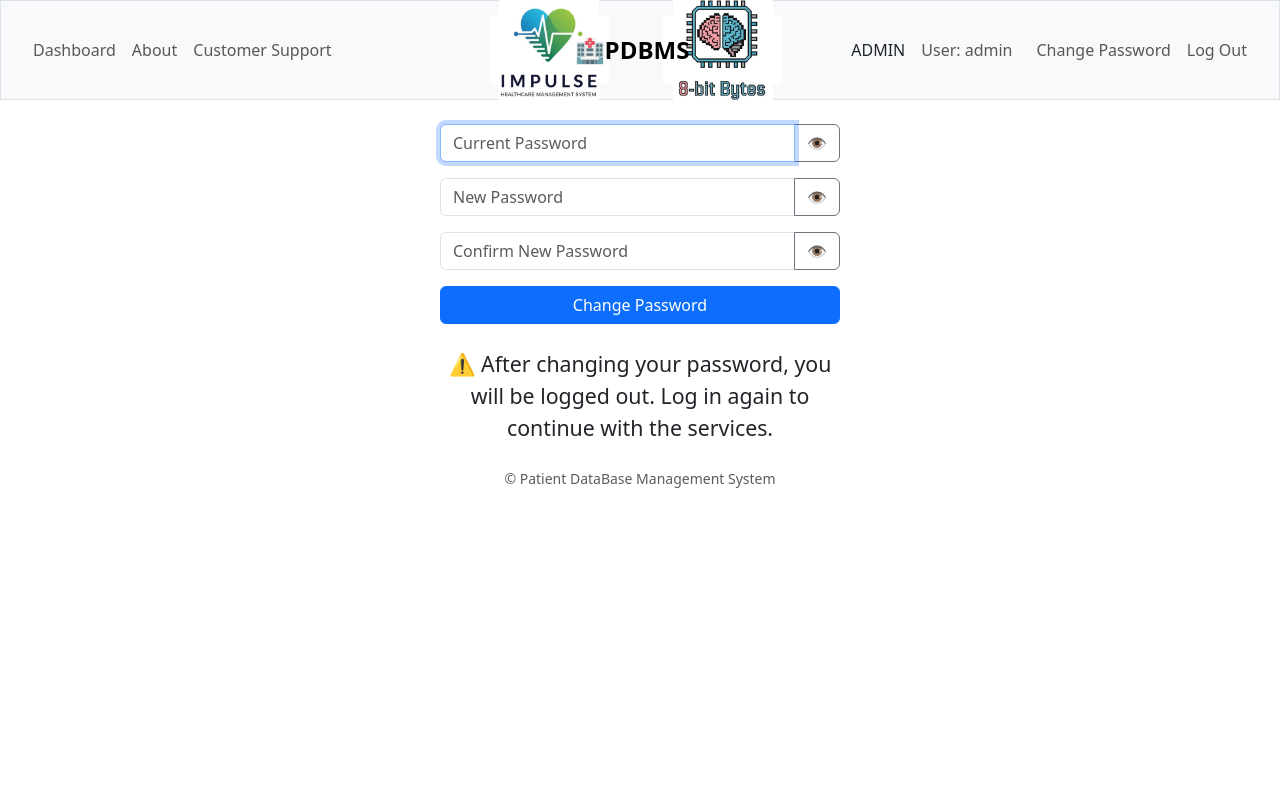
After one commit to ibmpdbms/PDBMS, a Flask app: page /change_password in a window 1280 px wide. The commit adds this page. Run offline with Flask 3, Linux system fonts and the light colour scheme; a user stored in the database is signed in; some libraries are stand-ins or nearby versions.

Commit message:
Latest changes Saved

```diff
--- a/app.py
+++ b/app.py
@@ -1,22 +1,28 @@
 import os
+from dotenv import load_dotenv
 from cs50 import SQL
-from flask import Flask, flash, redirect, render_template, request, session, url_for, send_file
+from flask import Flask, flash, redirect, render_template, request, session, url_for, send_file, jsonify
 from flask_session import Session
 from werkzeug.security import check_password_hash, generate_password_hash
-from werkzeug.utils import secure_filename
 from datetime import datetime
 from zoneinfo import ZoneInfo
-import pandas as pd
 from helpers import apology, login_required
-import time
 import uuid
-
+from fpdf import FPDF
+import tempfile
+from ibm_watson import NaturalLanguageUnderstandingV1
+from ibm_cloud_sdk_core.authenticators import IAMAuthenticator
+from ibm_watson.natural_language_understanding_v1 import Features, KeywordsOptions, CategoriesOptions
+formatted_time = datetime.now(ZoneInfo("Asia/Kolkata"))
+now_in_india = formatted_time.strftime("%Y-%m-%d %H:%M:%S %Z")
 app = Flask(__name__)
 app.config["SESSION_PERMANENT"] = False
 app.config["SESSION_TYPE"] = "filesystem"
 Session(app)
 app.config['UPLOAD_FOLDER'] = "uploads"
 db = SQL("sqlite:///data.db")
+app.secret_key = os.getenv("SECRET_KEY")
+load_dotenv()
 
 @app.route("/")
 @login_required
@@ -42,7 +48,7 @@ def login():
         rows = db.execute("SELECT * FROM users WHERE username = ?", username)
 
         if len(rows) != 1 or not check_password_hash(rows[0]["hash"], password):
-            return apology("invalid username and/or password", 403)
+            return apology("Invalid username and/or password", 403)
 
         session["user_id"] = rows[0]["id"]
         session["role"] = rows[0]["role"]
@@ -66,6 +72,44 @@ def login():
 
 
     return render_template("login.html")
+
+
+@app.route("/change_password", methods=["GET", "POST"])
+@login_required
+def change_pw():
+    if request.method == "POST":
+        curr_pw = request.form.get("curr_pw")
+        new_pw = request.form.get("new-password")
+        confirmation_new_pw = request.form.get("confirmation-new-pw")
+
+        if not curr_pw:
+            return apology(f"{session['role'].capitalize()} must provide old password")
+        if not new_pw:
+            return apology("Must Provide New Password")
+        if not confirmation_new_pw:
+            return apology("Must Provide Confirmation Password")
+
+        rows = db.execute("SELECT * FROM users WHERE id = ?", session["user_id"])
+        stored_hash = rows[0]["hash"]
+
+        if not check_password_hash(stored_hash, curr_pw):
+            return apology("Current Password is Incorrect")
+
+        if new_pw != confirmation_new_pw:
+            return apology("Passwords Do not Match!")
+
+        if check_password_hash(stored_hash, new_pw):
+            return apology("New password cannot be the same as the old password")
+
+        hash = generate_password_hash(new_pw)
+        db.execute("UPDATE users SET hash = ? WHERE id = ?", hash, session["user_id"])
+
+        flash("✅ Password Changed Successfully! Please log in again.")
+        session.clear()
+        return redirect(url_for("login", msg="Password changed successfully"))
+    else:
+        return render_template("change_password.html")
+
 
 @app.route("/confirm_delete/<patient_code>")
 @login_required
@@ -145,8 +189,8 @@ def add_patient():
             INSERT INTO records (patient_name, blood_group, weight, height,
                                  allergies, past_treatments, past_diseases,
                                  doctor_name, room_number, past_doctor_name,
-                                 insurance_company, patient_code)
-            VALUES (?, ?, ?, ?, ?, ?, ?, ?, ?, ?, ?, ?)
+                                 insurance_company, doctor_notes,patient_code,date)
+            VALUES (?, ?, ?, ?, ?, ?, ?, ?, ?, ?, ?, ?, ?, ?)
         """,
            patient_name,
            request.form.get("blood_group"),
@@ -159,7 +203,9 @@ def add_patient():
            request.form.get("room_number"),
            request.form.get("past_doctor_name").strip().upper(),
            request.form.get("insurance_company").strip().upper(),
-           patient_code
+           request.form.get("doctor_notes"),
+           patient_code,
+           now_in_india
         )
         flash(f"Patient record added successfully! Patient Code: {patient_code}")
         return redirect("/staff_dashboard")
@@ -185,23 +231,41 @@ def patient_detail(patient_code):
     return render_template("patient_detail.html", patient=patient[0])
 
 
-
-
 @app.route("/search_patient")
 @login_required
 def search_patient():
     if session.get("role") not in ["staff", "admin"]:
         return apology("access denied", 403)
 
-    query = request.args.get("q")
-    patients = []
+    # Render the template that contains the search UI
+    return render_template("search_patient.html")
+
+
+@app.route("/api/search_patient")
+@login_required
+def api_search_patient():
+    if session.get("role") not in ["staff", "admin"]:
+        return {"error": "access denied"}, 403
+
+    query = request.args.get("q", "").strip()
     if query:
         patients = db.execute("""
-            SELECT * FROM records
+            SELECT patient_name, room_number, patient_code
+            FROM records
             WHERE patient_name LIKE ? OR room_number LIKE ?
+            ORDER BY patient_name ASC
         """, f"%{query}%", f"%{query}%")
+    else:
+        patients = db.execute("""
+            SELECT patient_name, room_number, patient_code
+            FROM records
+            ORDER BY patient_name ASC
+        """)
 
-    return render_template("search_patient.html", patients=patients)
+    return {"patients": patients}
+
+
+
 
 @app.route("/register", methods=["GET", "POST"])
 def register():
@@ -239,48 +303,6 @@ def register():
 
         flash(f"✅ Patient registered successfully! UUID: {user_uuid}")
         return redirect("/patient_dashboard")
-
-
-# @app.route("/register", methods=["GET", "POST"])
-# def register():
-#     if request.method == "GET":
-#         return render_template("register.html")
-#     else:
-#         username = request.form.get("username").lower().strip()
-#         password = request.form.get("password")
-#         confirmation = request.form.get("confirmation")
-
-#         if not username:
-#             return apology("Must Provide Username")
-#         if not password:
-#             return apology("Must Provide Password")
-#         if not confirmation:
-#             return apology("Must Provide Confirmation")
-#         if password != confirmation:
-#             return apology("Passwords Don't Match!")
-
-#         hash = generate_password_hash(password)
-
-#         try:
-#             new_user = db.execute(
-#                 "INSERT INTO users (username, hash, role) VALUES(?, ?, ?)",
-#                 username, hash, "patient"
-#             )
-#         except:
-#             return apology("This Username already exists. Please try another one")
-
-#         # Try to find existing patient_code for this user
-#         patient_record = db.execute("SELECT patient_code FROM records WHERE patient_name = ?", username)
-
-#         if patient_record:
-#             session["patient_code"] = patient_record[0]["patient_code"]
-#         else:
-#             session["patient_code"] = None  # will need staff to assign
-
-#         session["user_id"] = new_user
-#         session["role"] = "patient"
-
-#         return redirect("/patient_dashboard")
 
 
 @app.route("/register_staff", methods=["GET", "POST"])
@@ -325,7 +347,12 @@ def manage_patients():
     if session.get("role") != "admin":
         return apology("access denied", 403)
 
-    patients = db.execute("SELECT id, username, role, uuid FROM users WHERE role = 'patient'")
+    patients = db.execute("""
+    SELECT u.id, u.username, u.role, u.uuid, r.patient_code
+    FROM users u
+    LEFT JOIN records r ON LOWER(u.username) = LOWER(r.patient_name)
+    WHERE u.role = 'patient'
+    """)
     return render_template("manage_patients.html", patients=patients)
 
 
@@ -350,6 +377,44 @@ def confirm_delete_user(user_id):
         return apology("User not found", 404)
 
     return render_template("confirm_delete_user.html", user=user[0])
+
+@app.route("/link_patient/<int:user_id>", methods=["GET", "POST"])
+@login_required
+def link_patient(user_id):
+    if session.get("role") != "admin":
+        return apology("access denied", 403)
+
+    user = db.execute("SELECT * FROM users WHERE id = ?", user_id)
+    if not user:
+        return apology("User not found", 404)
+
+    if request.method == "POST":
+        patient_code = request.form.get("patient_code")
+        # Optionally verify this code exists
+        record = db.execute("SELECT * FROM records WHERE patient_code = ?", patient_code)
+        if not record:
+            flash("❌ Invalid patient code selected.")
+            return redirect(f"/link_patient/{user_id}")
+
+        # Link by updating the patient_name in records (if needed)
+        db.execute("UPDATE records SET patient_name = ? WHERE patient_code = ?",
+                   user[0]["username"], patient_code)
+        flash(f"✅ Linked patient record {patient_code} to {user[0]['username']}.")
+        return redirect("/manage_patients")
+
+    # Fetch unlinked patient records
+    unlinked = db.execute("""
+        SELECT r.patient_code, r.patient_name
+        FROM records r
+        LEFT JOIN users u ON LOWER(r.patient_name) = LOWER(u.username)
+        WHERE u.id IS NULL
+    """)
+    return render_template("link_patient.html", user=user[0], unlinked=unlinked)
+
+@app.route("/customer_support")
+def customer_support():
+    return render_template("customer_support.html")
+
 
 
 @app.route("/delete_user/<int:user_id>", methods=["POST"])
@@ -385,25 +450,149 @@ def inject_user():
     return {}
 
 
-@app.route("/generate_health_card", methods=["POST"])
-def generate_health_card():
-    data = request.json
-    patient_id = data.get("patient_id")
+# Setup IBM Watson
+authenticator = IAMAuthenticator(os.getenv('NLU_API_KEY'))
+nlu = NaturalLanguageUnderstandingV1(
+    version='2023-08-06',
+        authenticator=authenticator
+        )
+nlu.set_service_url(os.getenv('NLU_URL'))
 
-    if not patient_id:
-        return {"error": "Missing patient_id"}, 400
+def calculate_bmi(weight, height_cm):
+    try:
+        height_m = float(height_cm) / 100
+        bmi = round(float(weight) / (height_m ** 2), 2)
+    except:
+        return None, "Invalid Data"
 
-    patient = db.execute("SELECT * FROM records WHERE id = ?", patient_id)
+    if bmi < 18.5:
+            category = "Underweight"
+    elif bmi < 25:
+            category = "Normal"
+    elif bmi < 30:
+            category = "Overweight"
+    else:
+        category = "Obese"
+    return bmi, category
 
+def interpret_recovery(notes: str) -> str:
+    """AI-like interpretation of recovery progress based on doctor's notes."""
+    text = notes.lower()
+
+    positive_signals = ["stable", "improving", "recovering", "better", "normal"]
+    negative_signals = ["worsening", "critical", "unstable", "decline", "deteriorating"]
+    neutral_signals  = ["no change", "maintained", "unchanged"]
+
+    if any(word in text for word in positive_signals):
+        return "AI interpretation: Patient is improving/recovering "
+    elif any(word in text for word in negative_signals):
+        return "AI interpretation: Patient condition may be worsening"
+    elif any(word in text for word in neutral_signals):
+        return "AI interpretation: No significant improvement observed"
+    else:
+        return "AI interpretation: Condition requires continued monitoring"
+
+
+@app.route("/download_health_card/<string:patient_code>")
+@login_required
+def download_health_card(patient_code):
+    # Ensure correct access
+    if session["role"] == "patient" and patient_code != session.get("patient_code"):
+        return apology("Access denied", 403)
+
+    patient = db.execute("SELECT * FROM records WHERE patient_code = ?", patient_code)
     if not patient:
-        return {"error": "Patient not found"}, 404
+        return apology("Patient record not found", 404)
+    patient = patient[0]
 
-    return {
-        "patient_name": patient[0]["patient_name"],
-        "blood_group": patient[0]["blood_group"],
-        "weight": patient[0]["weight"],
-        "height": patient[0]["height"],
-        "doctor_name": patient[0]["doctor_name"],
-        "insurance_company": patient[0]["insurance_company"],
-        "issued_at": datetime.now().isoformat()
-    }
+    # 🔹 Gather current notes for AI
+    current_notes = ", ".join(filter(None, [
+        patient.get('allergies'),
+        patient.get('doctor_notes')
+    ]))
+
+    current_factors = set()
+    if current_notes and len(current_notes.split()) > 3:  # enough text for Watson
+        try:
+            analysis = nlu.analyze(
+                text=current_notes,
+                features=Features(keywords=KeywordsOptions(limit=5))
+            ).get_result()
+
+            key_terms = {kw["text"] for kw in analysis.get("keywords", [])}
+            blacklist = {
+                "none", "n/a", "last", "patient", "routine",
+                "check", "ago", "hours", "drip", "seen", "stable"
+            }
+            current_factors = {
+                term for term in key_terms
+                if term.lower() not in blacklist and not any(c.isdigit() for c in term)
+            }
+        except Exception as e:
+            print("Watson NLU error:", e)
+
+    # ✅ Always include allergy as a fallback current factor
+    if patient.get("allergies") and patient["allergies"].lower() not in {"none", "n/a"}:
+        current_factors.add(patient["allergies"])
+
+    # 🔹 Past factors from history
+    past_factors = list(filter(None, [
+        patient.get('past_diseases'),
+        patient.get('past_treatments')
+    ]))
+
+    # 🔹 AI interpretation from doctor notes
+    doc_notes = (patient.get('doctor_notes') or "").lower()
+    if any(word in doc_notes for word in ["stable", "recovering", "improving"]):
+        interpretation = "Patient is improving/recovering "
+    elif any(word in doc_notes for word in ["critical", "worsening", "deteriorating"]):
+        interpretation = "Patient condition may be worsening "
+    elif doc_notes.strip():
+        interpretation = "Condition requires monitoring "
+    else:
+        interpretation = "No recent doctor notes available "
+
+    # 🔹 BMI Calculation
+    bmi, bmi_category = calculate_bmi(patient["weight"], patient["height"])
+    # 🔹 Generate PDF
+    pdf = FPDF()
+    pdf.add_page()
+    pdf.set_font('Arial', '', 10)
+    pdf.cell(0, 3, f"Generated on: {now_in_india}", ln=True, align='C')  # align right
+    pdf.ln(2)
+    pdf.image('static/impulse.jpg', x=20, y=15, w=35)   # Adjust path and size
+    pdf.image('static/8bit.jpg', x=160, y=15, w=35)  # Adjust x to place it right
+
+# 🔹 Add Title after leaving space
+    pdf.set_xy(10, 50)   # Move cursor down after logos
+    pdf.set_font("Arial", size=14)
+    pdf.cell(200, 10, f"Digital Health Card - {patient['patient_code']}", ln=True, align="C")
+    pdf.ln(10)
+
+    pdf.set_font("Arial", size=12)
+    pdf.multi_cell(0, 10, f"Patient Name: {patient['patient_name']}")
+    pdf.multi_cell(0, 10, f"Blood Group: {patient['blood_group']}")
+    pdf.multi_cell(0, 10, f"Weight: {patient['weight']} kg")
+    pdf.multi_cell(0, 10, f"Height: {patient['height']} cm")
+    if bmi:
+        pdf.multi_cell(0, 10, f"BMI: {bmi} ({bmi_category})")
+    pdf.multi_cell(0, 10, f"Doctor: {patient['doctor_name']}")
+    pdf.multi_cell(0, 10, f"Room Number: {patient['room_number']}")
+    pdf.multi_cell(0, 10, f"Insurance: {patient['insurance_company']}")
+
+    if current_factors:
+        pdf.multi_cell(0, 10, f"Current Health Factors: {', '.join(current_factors)}")
+    if past_factors:
+        pdf.multi_cell(0, 10, f"Past Health Factors: {', '.join(past_factors)}")
+
+    pdf.multi_cell(0, 10, f"Doctor Notes: {patient.get('doctor_notes', 'N/A')}")
+    pdf.multi_cell(0, 10, f"AI Interpretation: {interpretation}")
+    pdf.ln(10)
+    pdf.image('static/impulse.jpg', x=20, y=pdf.get_y(), w=35)
+    pdf.image('static/8bit.jpg', x=160, y=pdf.get_y(), w=35)
+
+    temp_file = tempfile.NamedTemporaryFile(delete=False, suffix=".pdf")
+    pdf.output(temp_file.name)
+
+    return send_file(temp_file.name, as_attachment=True,
+                     download_name=f"{patient_code}_{patient['patient_name']}_health_card.pdf")
--- /dev/null
+++ b/templates/change_password.html
@@ -0,0 +1,43 @@
+{% extends "layout.html" %}
+
+{% block title %}
+    Change Password
+{% endblock %}
+
+{% block main %}
+<form action="/change_password" method="post" class="mx-auto" style="max-width: 400px;">
+    <div class="mb-3 input-group">
+        <input autocomplete="off" autofocus class="form-control"
+               id="curr_pw" name="curr_pw" placeholder="Current Password" type="password" required>
+        <button class="btn btn-outline-secondary" type="button" onclick="togglePassword('curr_pw', this)">👁️</button>
+    </div>
+    <div class="mb-3 input-group">
+        <input class="form-control" id="new_pw" name="new-password" placeholder="New Password" type="password" required>
+        <button class="btn btn-outline-secondary" type="button" onclick="togglePassword('new_pw', this)">👁️</button>
+    </div>
+    <div class="mb-3 input-group">
+        <input class="form-control" id="confirm_pw" name="confirmation-new-pw" placeholder="Confirm New Password" type="password" required>
+        <button class="btn btn-outline-secondary" type="button" onclick="togglePassword('confirm_pw', this)">👁️</button>
+    </div>
+    <button class="btn btn-primary w-100" type="submit">Change Password</button>
+
+    <div class="mt-4 text-center">
+        <h1 style="font-size: 16pt; max-width: 600px; margin: 0 auto; word-wrap: break-word; line-height: 1.5;">
+            ⚠️ After changing your password, you will be logged out. Log in again to continue with the services.
+        </h1>
+    </div>
+</form>
+
+<script>
+function togglePassword(fieldId, btn) {
+    const field = document.getElementById(fieldId);
+    if (field.type === "password") {
+        field.type = "text";
+        btn.textContent = "🙈";
+    } else {
+        field.type = "password";
+        btn.textContent = "👁️";
+    }
+}
+</script>
+{% endblock %}
--- a/templates/layout.html
+++ b/templates/layout.html
@@ -4,7 +4,7 @@
 <head>
     <meta charset="utf-8">
     <meta name="viewport" content="initial-scale=1, width=device-width">
-    <title>House Price Predictor {% block title %}{% endblock %}</title>
+    <title>8-bit Bytes {% block title %}{% endblock %}</title>
 
     <!-- Bootstrap -->
     <link href="https://cdn.jsdelivr.net/npm/bootstrap@5.3.3/dist/css/bootstrap.min.css" rel="stylesheet" crossorigin="anonymous">
@@ -19,7 +19,7 @@
     <link href="/static/styles.css" rel="stylesheet">
 </head>
 <body class="d-flex flex-column min-vh-100">
-<nav class="navbar navbar-expand-md navbar-light bg-light border">
+<nav class="navbar navbar-expand-md navbar-light bg-light border" style="min-height: 100px">
     <div class="container-fluid px-4">
 
         <!-- Left-aligned nav links -->
@@ -34,33 +34,39 @@
                 <li class="nav-item"><a class="nav-link" href="/admin_dashboard">Dashboard</a></li>
                 {% endif %}
                 <li class="nav-item"><a class="nav-link" href="/about">About</a></li>
+                <li class="nav-item"><a class="nav-link" href="/customer_support">Customer Support</a></li>
             </ul>
 
             {% endif %}
         </div>
-
+        <div style="background-color: white; height: 70px; padding: 5px 10px; display: flex; align-items: center; justify-content: center; border-radius: 5px; margin-left:80px;">
+            <img src="/static/impulse.jpg" alt="Left Logo" style="height: 100px;">
+        </div>
 
         <!-- Centered Brand -->
         <div class="mx-auto position-absolute start-50 translate-middle-x">
             <a class="navbar-brand fw-bold" href="/" style="font-size: 1.5rem;">🏥PDBMS</a>
         </div>
-
-        <!-- Right-aligned auth links -->
-            <div class="ms-auto d-flex align-items-center">
-                {% if session["user_id"] %}
+        <!-- Right Logo -->
+        <div style="background-color: white; height: 70px; padding: 5px 10px; display: flex; align-items: center; justify-content: center; border-radius: 5px; margin-right:15px;">
+            <img src="/static/8bit.jpg" alt="Right Logo" style="height: 100px;">
+        </div>
+        <div class="d-flex align-items-center">
+            {% if session["user_id"] %}
                 <span class="navbar-test me-3">{{role | upper}}</span>
                 <span class="navbar-text me-3">User: {{ username }}</span>
                 <ul class="navbar-nav">
                     <li class="nav-item"><a class="nav-link" href="/change_password">Change Password</a></li>
                     <li class="nav-item"><a class="nav-link" href="/logout">Log Out</a></li>
                 </ul>
-                {% else %}
+            {% else %}
                 <ul class="navbar-nav">
                     <li class="nav-item"><a class="nav-link" href="/register">Register</a></li>
                     <li class="nav-item"><a class="nav-link" href="/login">Log In</a></li>
                 </ul>
-                {% endif %}
-            </div>
+            {% endif %}
+        </div>
+
 
 
     </div>
@@ -79,7 +85,7 @@
     {% endif %}
 
     <!-- Main Content -->
-    <main class="container py-5 text-center">
+    <main class="container py-4 text-center">
         {% block main %}{% endblock %}
     </main>
 
```
Also changed, not shown: helpers.py (+25 -22 lines), templates/about.html (+11 -6 lines), templates/add_patient.html (+8 -0 lines), templates/apology.html (+16 -4 lines), templates/confirm_delete_user.html (+19 -18 lines), templates/customer_support.html (added, +29 -0 lines), templates/link_patient.html (added, +24 -0 lines), templates/manage_patients.html (+10 -0 lines), templates/patient_detail.html (+19 -7 lines), templates/search_patient.html (+56 -22 lines), data.db, static/8bit.jpg (added), static/impulse.jpg (added), 2 other files.
